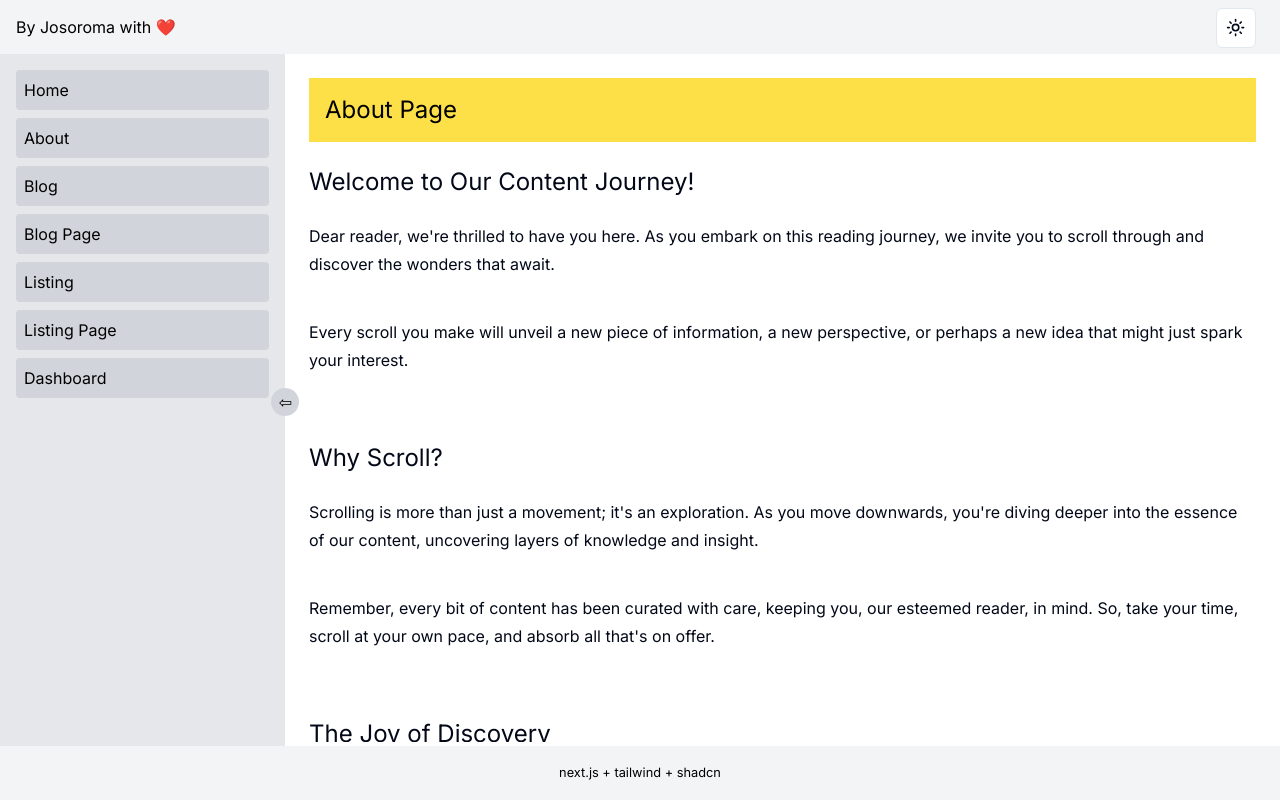
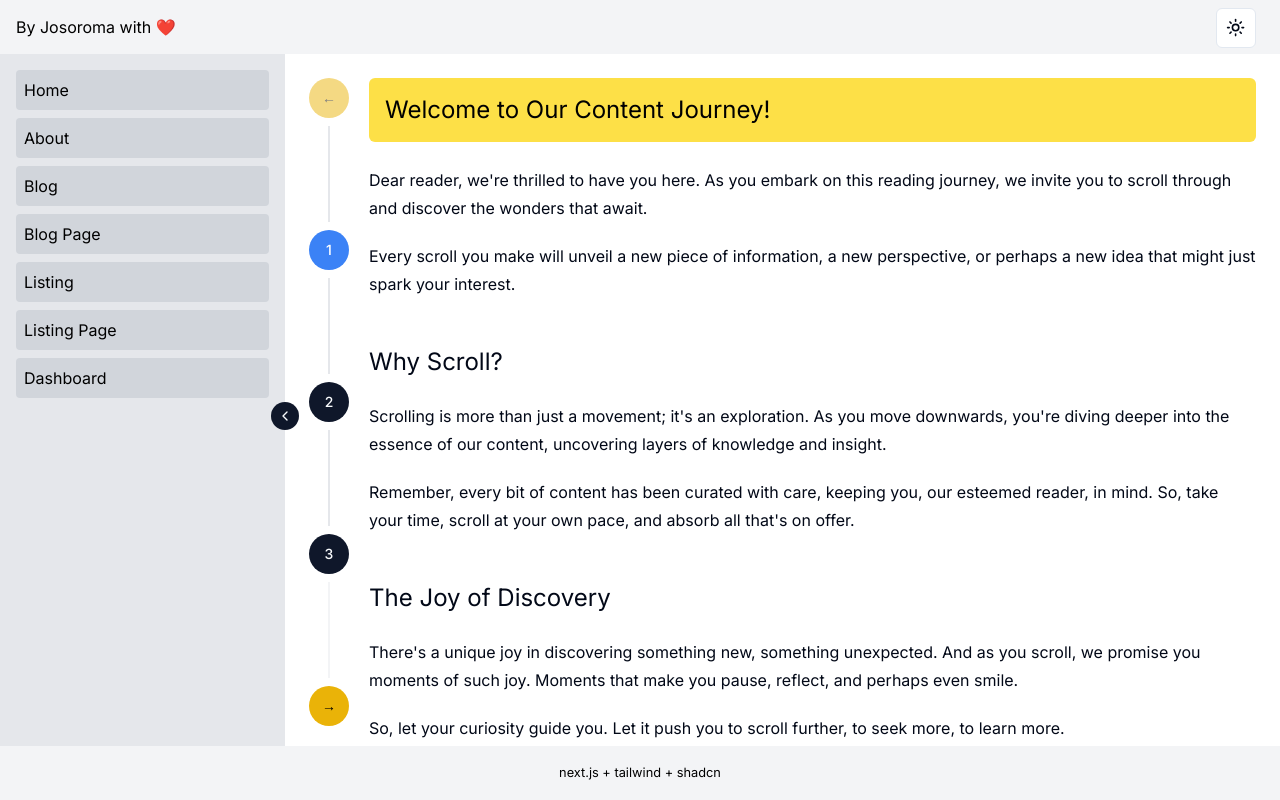
Before and after one commit to josoroma/New-Kidz-On-The-Grid, a Next.js app: page /about in a window 1280 px wide. Built offline with nearby package versions, Linux system fonts and the light colour scheme.

Commit message:
Add Stepper

```diff
--- a/app/(pages)/about/page.tsx
+++ b/app/(pages)/about/page.tsx
@@ -1,10 +1,44 @@
+"use client";
+
 import Content from "@/components/content";
+import Stepper from "@/components/stepper";
 
 export default function Page() {
   return (
     <div className="custom-page">
-      <h2>About Page</h2>
-      <Content />
+      <Stepper
+        classes={{
+          stepCircle: "bg-blue-500 text-white",
+          nav: "bg-yellow-500 text-black hover:bg-yellow-300",
+        }}
+        stepContents={[
+          {
+            title: "Step 1",
+            description: (
+              <div>
+                <Content />
+              </div>
+            ),
+          },
+          {
+            title: "Step 2",
+            description: (
+              <div>
+                <Content />
+              </div>
+            ),
+          },
+          {
+            title: "Step 3",
+            description: (
+              <div>
+                <Content />
+              </div>
+            ),
+          },
+        ]}
+        variation="vertical"
+      />
     </div>
   );
 }
--- a/app/globals.css
+++ b/app/globals.css
@@ -73,6 +73,10 @@
   body {
     @apply bg-background text-foreground;
   }
+
+  .h-title {
+    height: 64px;
+  }
 }
 
 @layer components {
@@ -81,7 +85,7 @@
   }
 
   h2:first-of-type {
-    @apply bg-yellow-300 text-black p-4 mt-0;
+    @apply bg-yellow-300 text-black p-4 mt-0 h-title rounded-md;
   }
 
   .custom-root-layout {
@@ -105,7 +109,7 @@
   }
 
   .custom-page {
-    @apply bg-background text-foreground grid grid-flow-row h-[calc(100vh-120px)] overflow-y-auto p-4 prose-base scroll-smooth;
+    @apply bg-background text-foreground flex flex-col h-[calc(100vh-120px)] overflow-y-auto p-4 prose-base scroll-smooth;
   }
 
   .custom-page-with-centered-content {
--- /dev/null
+++ b/components/dynamic/index.tsx
@@ -0,0 +1,12 @@
+export default function Dynamic() {
+  return (
+    <>
+      <h2>Welcome to Our Content Journey!</h2>
+
+      <p>
+        So, keep scrolling. Dive deeper, explore further, and let the content
+        take you places. Happy reading!
+      </p>
+    </>
+  );
+}
--- a/components/main/index.tsx
+++ b/components/main/index.tsx
@@ -1,6 +1,8 @@
 "use client";
 
 import { useState, useEffect } from "react";
+import { ChevronRight, ChevronLeft } from "lucide-react";
+import { Button } from "@/components/ui/Button";
 
 export default function Main({
   children,
@@ -45,12 +47,16 @@ export default function Main({
         <nav className={`sticky top-4 ${isAsideCollapsed ? "hidden" : ""}`}>
           {nav}
         </nav>
-        <button
-          className={`absolute top-1/2 right-[-.9rem] transform -translate-y-1/2 dark:bg-yellow-300 bg-gray-300 text-black rounded-full w-7 h-7 grid place-items-center`}
+        <Button
+          className={`absolute top-1/2 right-[-.9rem] transform rounded-full w-7 h-7 grid place-items-center p-0 m-0`}
           onClick={() => setIsAsideCollapsed(!isAsideCollapsed)}
         >
-          {isAsideCollapsed ? "⇨" : "⇦"}
-        </button>
+          {isAsideCollapsed ? (
+            <ChevronRight className="h-4 w-4" />
+          ) : (
+            <ChevronLeft className="h-4 w-4" />
+          )}
+        </Button>
       </aside>
       <section className={`${isAsideCollapsed ? "p-4 px-8" : "p-2"}`}>
         {children}
--- /dev/null
+++ b/components/stepper/hooks/useForceRerender.ts
@@ -0,0 +1,14 @@
+import { useState, useEffect } from 'react';
+
+// Custom hook to generate a new key every time the content changes
+function useForceRerender(content) {
+  const [key, setKey] = useState(Math.random());
+
+  useEffect(() => {
+    setKey(Math.random());
+  }, [content]);
+
+  return key;
+}
+
+export default useForceRerender;
--- /dev/null
+++ b/components/stepper/index.tsx
@@ -0,0 +1,157 @@
+"use client";
+
+import React, { useState, FC } from "react";
+import { Button } from "@/components/ui/Button";
+import useForceRerender from "./hooks/useForceRerender";
+
+interface StepContent {
+  title: string;
+  description: string;
+}
+
+interface Classes {
+  stepCircle?: string;
+  nav?: string;
+}
+
+interface StepperProps {
+  classes?: Classes;
+  stepContents: StepContent[any];
+  variation?: "horizontal" | "vertical";
+}
+
+const Stepper: FC<StepperProps> = ({
+  classes = {},
+  stepContents,
+  variation = "horizontal",
+}) => {
+  const [currentStep, setCurrentStep] = useState(1);
+  const totalSteps = stepContents.length;
+
+  const currentContent = stepContents[currentStep - 1];
+  const key = useForceRerender(currentContent.title);
+
+  const goNext = () => {
+    if (currentStep < totalSteps) {
+      setCurrentStep((prevStep) => prevStep + 1);
+    }
+  };
+
+  const goBack = () => {
+    if (currentStep > 1) {
+      setCurrentStep((prevStep) => prevStep - 1);
+    }
+  };
+
+  const renderHorizontal = () => (
+    <>
+      <div className="space-y-1">
+        <div className="flex dark:bg-gray-800 black:bg-gray-700 bg-gray-100 justify-between items-center sticky top-0 rounded-md py-2 px-3 z-10">
+          {/* Back button */}
+          <Button
+            className={`${classes.nav} ${
+              currentStep === 1 ? "disabled cursor-not-allowed" : ""
+            } w-10 h-10 rounded-full flex items-center justify-center`}
+            onClick={goBack}
+            disabled={currentStep === 1}
+          >
+            ←
+          </Button>
+
+          {Array.from({ length: totalSteps }).map((_, index) => (
+            <React.Fragment key={index}>
+              {/* Display line between steps */}
+              <div className="flex-1 h-0.5 w-1 dark:bg-gray-900 bg-gray-200"></div>
+
+              {/* Step circle */}
+              <Button
+                className={`${
+                  currentStep === index + 1 ? `${classes.stepCircle}` : ""
+                } w-10 h-10 rounded-full flex items-center justify-center disabled cursor-default`}
+              >
+                {index + 1}
+              </Button>
+            </React.Fragment>
+          ))}
+
+          {/* Display line before the Next button */}
+          <div className="flex-1 h-0.5 w-1 dark:bg-gray-900 bg-gray-200"></div>
+
+          {/* Next button */}
+          <Button
+            className={`${classes.nav} ${
+              currentStep === totalSteps ? "disabled cursor-not-allowed" : ""
+            } w-10 h-10 rounded-full flex items-center justify-center`}
+            onClick={goNext}
+            disabled={currentStep === totalSteps}
+          >
+            →
+          </Button>
+        </div>
+
+        <div
+          key={key}
+          className="animate-in slide-in-from-right duration-700 py-4"
+        >
+          <div>{currentContent.description}</div>
+        </div>
+      </div>
+    </>
+  );
+
+  const renderVertical = () => (
+    <div className="flex items-start h-full">
+      <div className="flex flex-col justify-between sticky space-y-2 h-full">
+        {/* Back button */}
+        <Button
+          className={`${classes.nav} ${
+            currentStep === 1 ? "disabled cursor-not-allowed" : ""
+          } w-10 h-10 rounded-full flex items-center justify-center`}
+          onClick={goBack}
+          disabled={currentStep === 1}
+        >
+          ←
+        </Button>
+
+        {Array.from({ length: totalSteps }).map((_, index) => (
+          <React.Fragment key={index}>
+            {/* Display line between steps */}
+            <div className="flex-grow w-0.5 bg-gray-200 mx-auto"></div>
+
+            {/* Step circle */}
+            <Button
+              className={`${
+                currentStep === index + 1 ? `${classes.stepCircle}` : ""
+              } w-10 h-10 rounded-full flex items-center justify-center disabled cursor-default`}
+            >
+              {index + 1}
+            </Button>
+          </React.Fragment>
+        ))}
+
+        {/* Display line before the Next button */}
+        <div className="flex-grow w-0.5 bg-gray-100 mx-auto"></div>
+
+        {/* Next button */}
+        <Button
+          className={`${classes.nav} ${
+            currentStep === totalSteps ? "disabled cursor-not-allowed" : ""
+          } w-10 h-10 rounded-full flex items-center justify-center`}
+          onClick={goNext}
+          disabled={currentStep === totalSteps}
+        >
+          →
+        </Button>
+      </div>
+      <div className="ml-5 flex-grow">
+        <div key={key} className="animate-in slide-in-from-right duration-700">
+          <div>{currentContent.description}</div>
+        </div>
+      </div>
+    </div>
+  );
+
+  return variation === "horizontal" ? renderHorizontal() : renderVertical();
+};
+
+export default Stepper;
```
Also changed, not shown: 1 other file (tests, documents, lock files or other folders).
